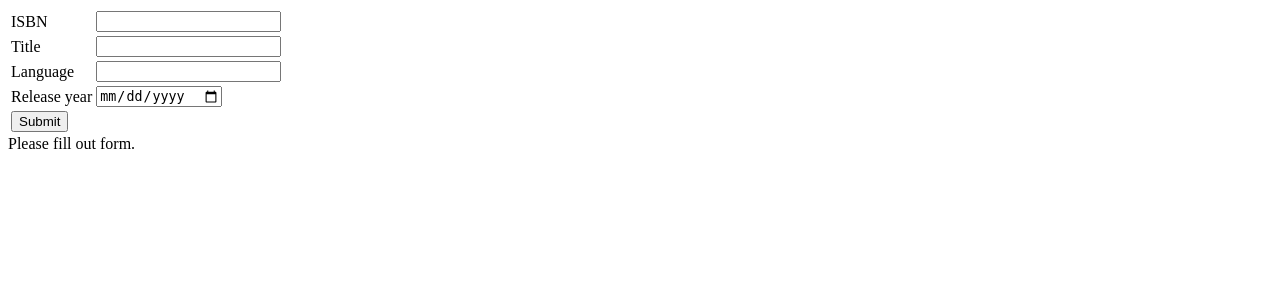
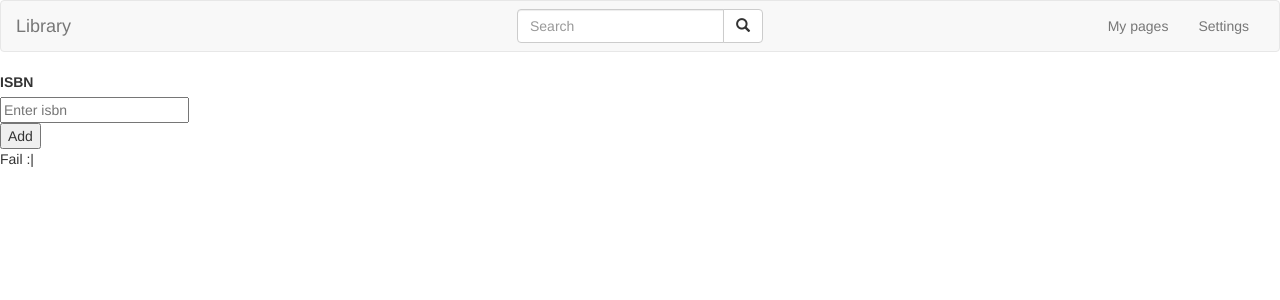
Before and after one commit to T42017/Projekt3-Team2, a PHP site: page /php/admin/registerbook.php in a window 1280 px wide. Shown: the top 300 px of the page. Run offline with PHP 8.4, Linux system fonts and the light colour scheme; some libraries are stand-ins or nearby versions.

Commit message:
Made use of Twig in registering books, also added is_isbn helper method.

```diff
--- a/php/admin/registerbook.php
+++ b/php/admin/registerbook.php
@@ -1,85 +1,37 @@
-<!DOCTYPE html>
+<?php
+define("path", realpath(__DIR__ . '/../..'));
 
-<html>
-	<head>
-		<title>
-			Register books
-		</title>
-	</head>
+require path . '/vendor/autoload.php';
+require 'dbconnection.php';
+require path . '/php/user/helpers.php'; #'../user/helpers.php';
 
-	<body>
-		<?php require 'dbconnection.php'; ?>
+$loader = new Twig_Loader_Filesystem(path . '/templates');
+$twig = new Twig_Environment($loader, array(
+	'cache' => path . '/cache',
+	'debug' => true
+));
 
-		<table>
-			<form action="registerbook.php" method="post">
-				<tr>
-					<td>
-						<label for="isbn">
-							ISBN
-						</label>
-					</td>
+if ($_SERVER["REQUEST_METHOD"] == "POST")
+{
+	$isbn = htmlspecialchars($_POST["isbn"]);
 
-					<td>
-						<input type="text" name="isbn">
-					</td>
-				</tr>
+	$array = array(
+		"is_isbn" => intval(is_isbn($isbn)),
+		"isbn13" => strlen($isbn) == 10 ? isbn13_from_isbn10($isbn) : $isbn,
+		"isbn10" => strlen($isbn) == 13 ? isbn10_from_isbn13($isbn) : $isbn
+	);
 
-				<tr>
-					<td>
-						<label for="title">
-							Title
-						</label>
-					</td>
+	if (is_isbn($isbn))
+	{
 
-					<td>
-						<input type="text" name="title">
-					</td>
-				</tr>
-
-				<tr>
-					<td>
-						<label for="language">
-							Language
-						</label>
-					</td>
-
-					<td>
-						<input type="text" name="language">
-					</td>
-				</tr>
-
-				<tr>
-					<td>
-						<label for="year">
-							Release year
-						</label>
-					</td>
-
-					<td>
-						<input type="date" name="year">
-					</td>
-				</tr>
-
-				<td>
-					<input type="submit" value="Submit">
-				</td>
-			</form>
-		</table>
-	</body>
-
-	<?php
-
-	if (isset($_POST["isbn"]) && isset($_POST["title"]) && isset($_POST["language"]) && isset($_POST["year"])) {
-		$isbn = $_POST["isbn"];
-		$title = $_POST["title"];
-		$language = $_POST["language"];
-		$release_year = $_POST["year"];
-
-		echo "isbn: $isbn<br />title: $title<br />language: $language<br />release year: $release_year";
-	}
-	else {
-		echo "Please fill out form.<br />";
 	}
 
-	?>
-</html>
+	echo $twig->render('registerbook.html', array(
+		"array" => $array
+	));
+}
+else
+{
+	echo $twig->render('registerbook.html');
+}
+?>
--- a/php/user/helpers.php
+++ b/php/user/helpers.php
@@ -1,14 +1,34 @@
 <?php
+function is_isbn($value) {
+	if (!is_string($value)) {
+		return false;
+	}
+
+	$value = str_replace("-", "", $value);
+
+	if (strlen($value) !== 10 && strlen($value) !== 13) {
+		return false;
+	}
+
+	for ($i = 0; $i < strlen($value); $i++) {
+		if (!is_numeric($value[$i]) && !($value[$i] === "X")) {
+			return false;
+		}
+	}
+
+	return true;
+}
+
 function isbn10_from_isbn13($isbn13) {
 	if (!is_string($isbn13)) {
-		return "Is not string, yo.";
+		return "NONE";
 	}
 
 	$isbn13 = trim($isbn13);
 	$isbn13 = str_replace("-", "", $isbn13);
 
 	if (strlen($isbn13) !== 13) {
-		return "String was of wrong length.";
+		return "NONE";
 	}
 
 	$isbn10 = substr($isbn13, 3, -1);
@@ -37,7 +57,7 @@ function isbn10_from_isbn13($isbn13) {
 
 function isbn13_from_isbn10($isbn10) {
 	if (!is_string($isbn10)) {
-		return "Is not string.";
+		return "NONE";
 	}
 
 	$isbn10 = trim($isbn10);
@@ -47,7 +67,7 @@ function isbn13_from_isbn10($isbn10) {
 	$isbn13 = "978{$isbn}";
 
 	if (strlen($isbn13) != 12) {
-		return "Wrong amount of characters.";
+		return "NONE";
 	}
 
 	$digits_string = str_split($isbn13);
--- a/templates/navbar.html
+++ b/templates/navbar.html
@@ -7,10 +7,10 @@
         </div>
 
         <div class="collapse navbar-collapse">
-            <form class="nav navbar-form navbar-center" method="get" action="search">
+            <form class="nav navbar-form navbar-center" method="get">
                 <div class="input-group">
                 	<div class="form-group">
-    	                <input class="form-control" type="text" name="s" placeholder="Search" />
+    	                <input class="form-control" type="text" placeholder="Search" />
 
     	                <div class="input-group-btn">
                             <button class="btn btn-default" type="submit">
```
Also changed, not shown: php/index.php (added, +32 -0 lines), templates/registerbook.html (added, +29 -0 lines).
